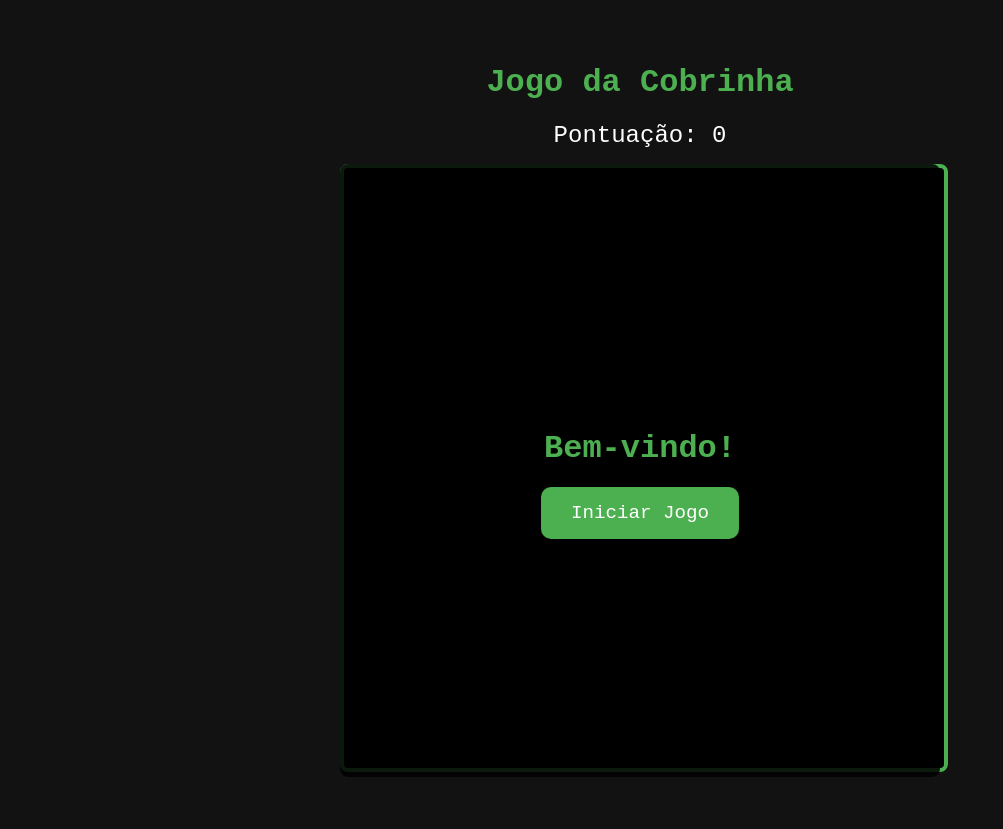
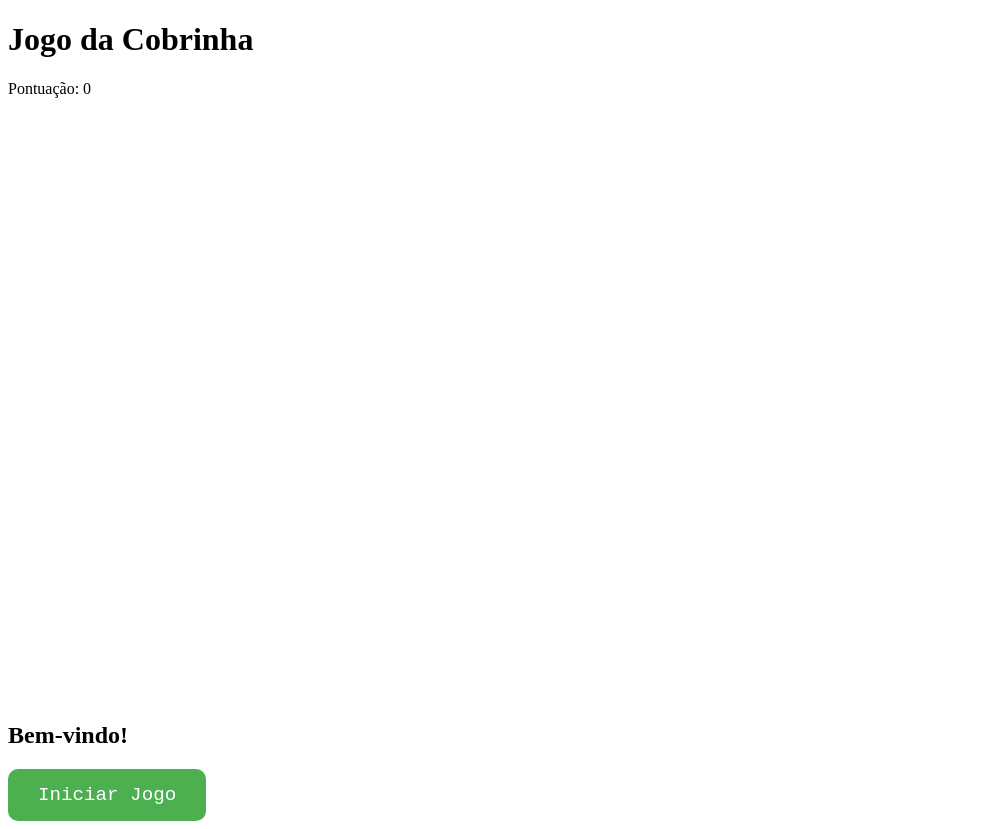
Before and after one commit to EdWebapp/megligiassnake, a plain HTML site: page index.html in a window 1280 px wide. Shown: the whole page, without its empty margins (0-1003 px from the left). Drawn offline with Linux system fonts and the light colour scheme.

Commit message:
Update style.css

```diff
--- a/style.css
+++ b/style.css
@@ -1,56 +1,4 @@
-body {
-    display: flex;
-    justify-content: center;
-    align-items: center;
-    min-height: 100vh;
-    margin: 0;
-    padding: 10px 0;
-    background-color: #121212;
-    color: #fff;
-    font-family: 'Courier New', Courier, monospace;
-    overflow: hidden;
-}
 
-/* Regra para o container principal que torna o jogo responsivo */
-#main-wrapper {
-    display: flex;
-    flex-direction: column;
-    align-items: center;
-    width: 95vw; /* Ocupa 95% da largura da tela */
-    max-width: 600px; /* Mas não passa de 600px em telas grandes */
-}
-
-h1 {
-    color: #4CAF50;
-    text-align: center;
-}
-
-#score {
-    font-size: 1.5em;
-    margin-bottom: 15px;
-}
-
-/* Regra que faz o canvas se ajustar ao container */
-canvas {
-    width: 100%; /* O canvas agora ocupa 100% do seu container */
-    height: auto; /* A altura se ajusta para manter a proporção */
-    background-color: #000;
-    border: 4px solid #4CAF50;
-    border-radius: 8px;
-    user-select: none;
-    -webkit-tap-highlight-color: transparent;
-}
-
-#game-container {
-    position: relative;
-    width: 100%;
-}
-
-#start-screen {
-    position: absolute;
-    top: 0;
-    left: 0;
-    width: 100%;
     height: 100%;
     background-color: rgba(0, 0, 0, 0.85);
     display: flex;
```
